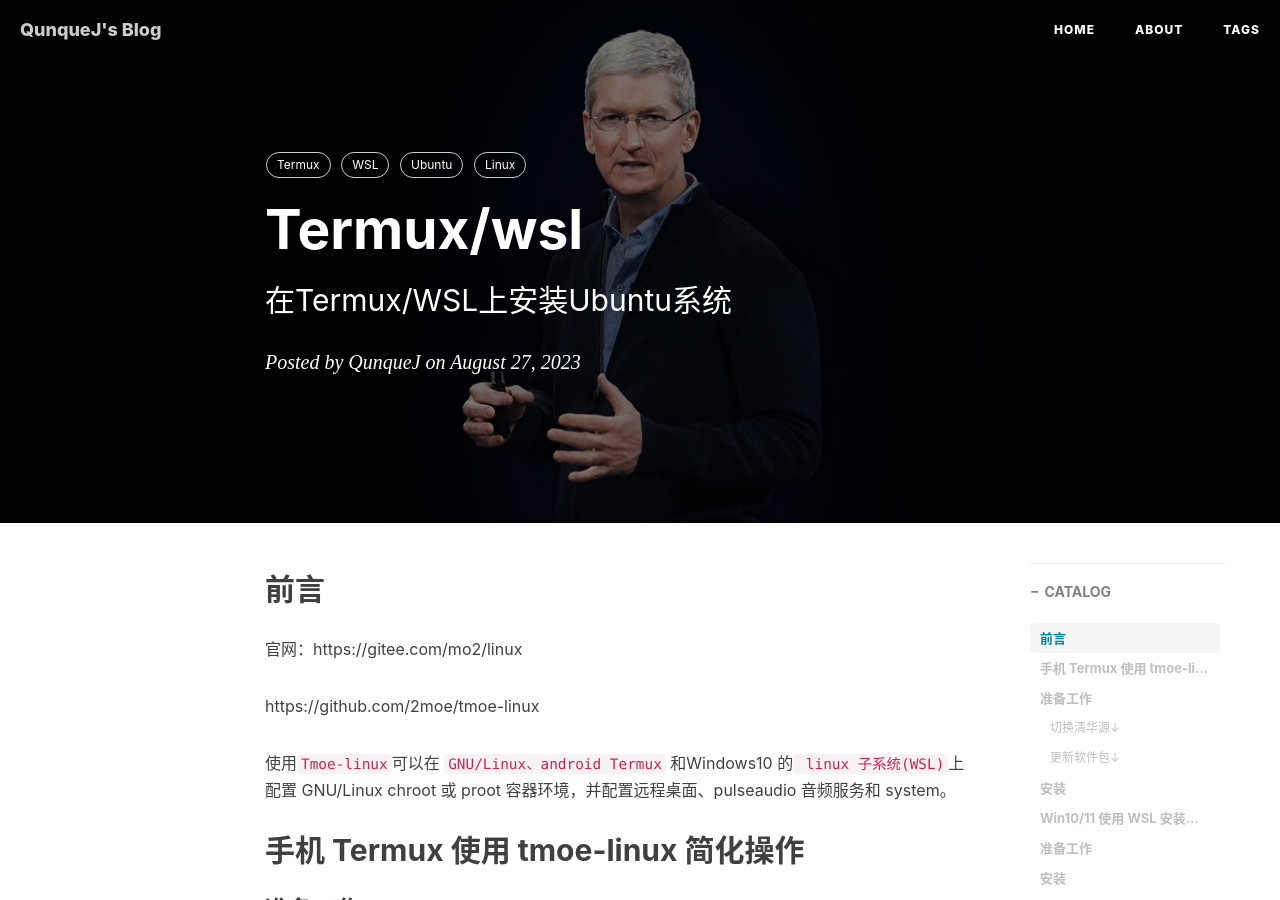
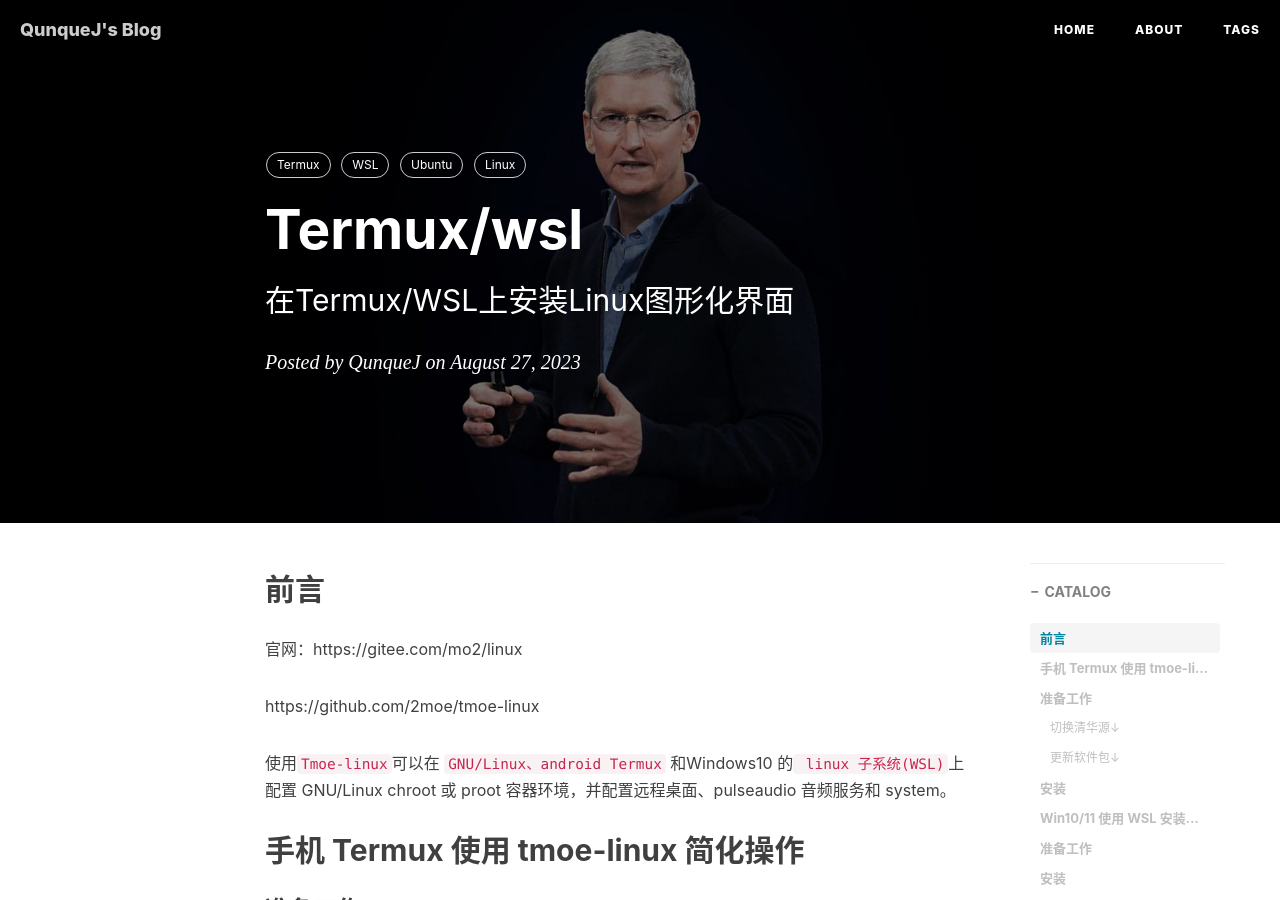
Before and after one commit to QunqueJ/qunquej.github.io, a Jekyll site: the page built from _posts/2023-08-27-Termux和wsl详解.md, in a window 1280 px wide and 900 px high. Built offline with Jekyll 4.4.1, drawn with Linux system fonts in a browser that asks for light colours; nearby versions of some CDN libraries; comment, search, counter and statistics services are not loaded.

Commit message:
Update 2023-08-27-Termux和wsl详解.md

```diff
--- a/_posts/2023-08-27-Termux和wsl详解.md
+++ b/_posts/2023-08-27-Termux和wsl详解.md
@@ -1,7 +1,7 @@
 ---
 layout:     post
 title:      Termux/wsl
-subtitle:   在Termux/WSL上安装Ubuntu系统
+subtitle:   在Termux/WSL上安装Linux图形化界面
 date:       2023-08-27
 author:     QunqueJ
 header-img: img/post-bg-cook.jpg
```
